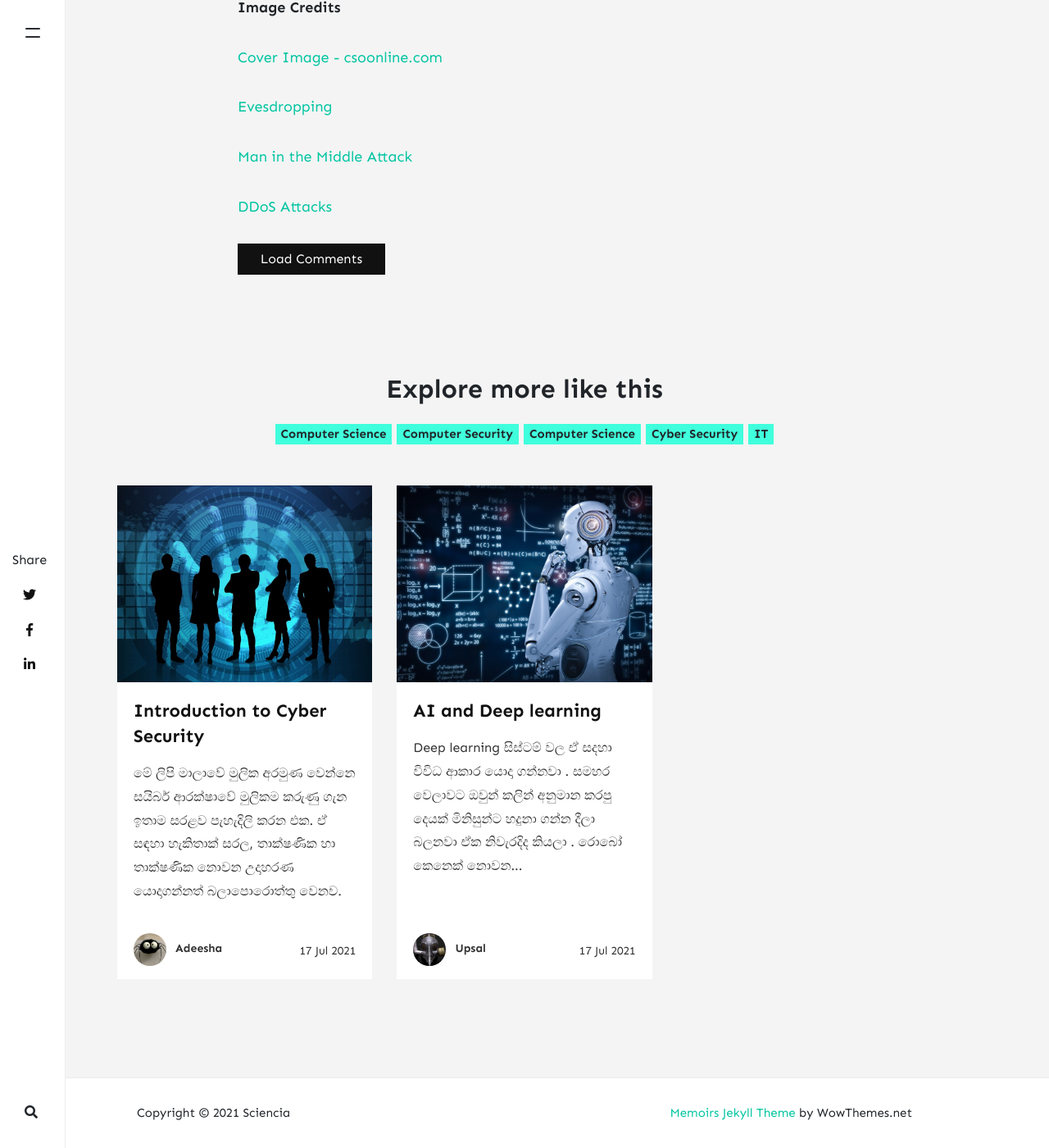
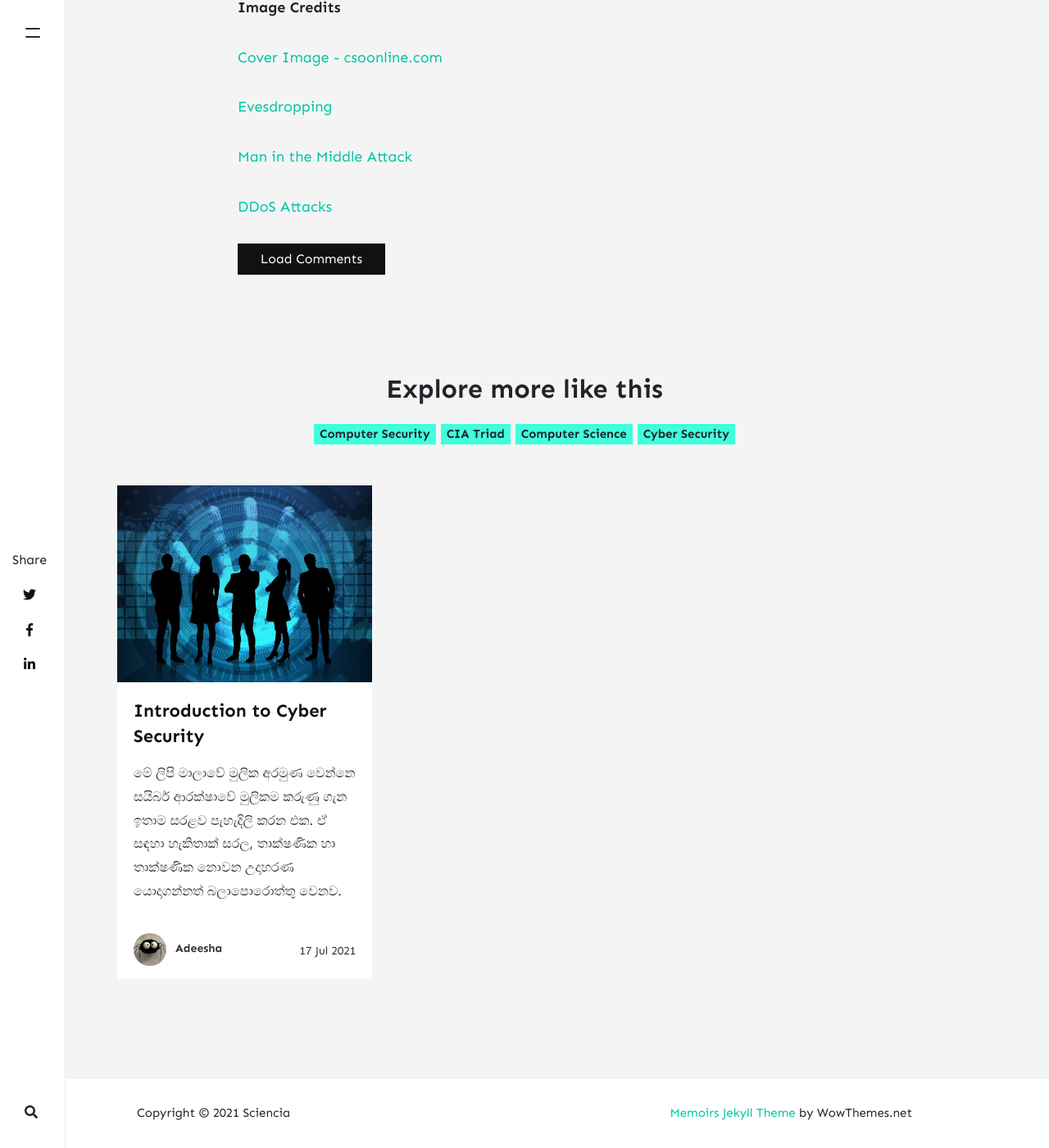
Before and after one commit to scienciax/sciencia, a Jekyll site: the page built from _posts/2021-07-20-ciatriad.md, in a window 1280 px wide and 1400 px high, scrolled down 12526 px. Shown: the whole window at 82% size. Built offline with Jekyll 4.4.1, drawn with Linux system fonts in a browser that asks for light colours; nearby versions of some CDN libraries; comment, search, counter and statistics services are not loaded.

Commit message:
Update 2021-07-20-ciatriad.md

```diff
--- a/_posts/2021-07-20-ciatriad.md
+++ b/_posts/2021-07-20-ciatriad.md
@@ -2,8 +2,8 @@
 layout: post
 title:  "CIA Triad"
 author: adeesha
-categories: [Computer Security, Computer Science]
-tags: [ Computer Science, Cyber Security, IT ]
+categories: [Computer Security]
+tags: [ Computer Science, Cyber Security, CIA Triad ]
 image: "https://raw.githubusercontent.com/scienciax/sciencia/master/assets/images/posts/ajp/cov/ciatriad.jpg"
 ---
 
```
